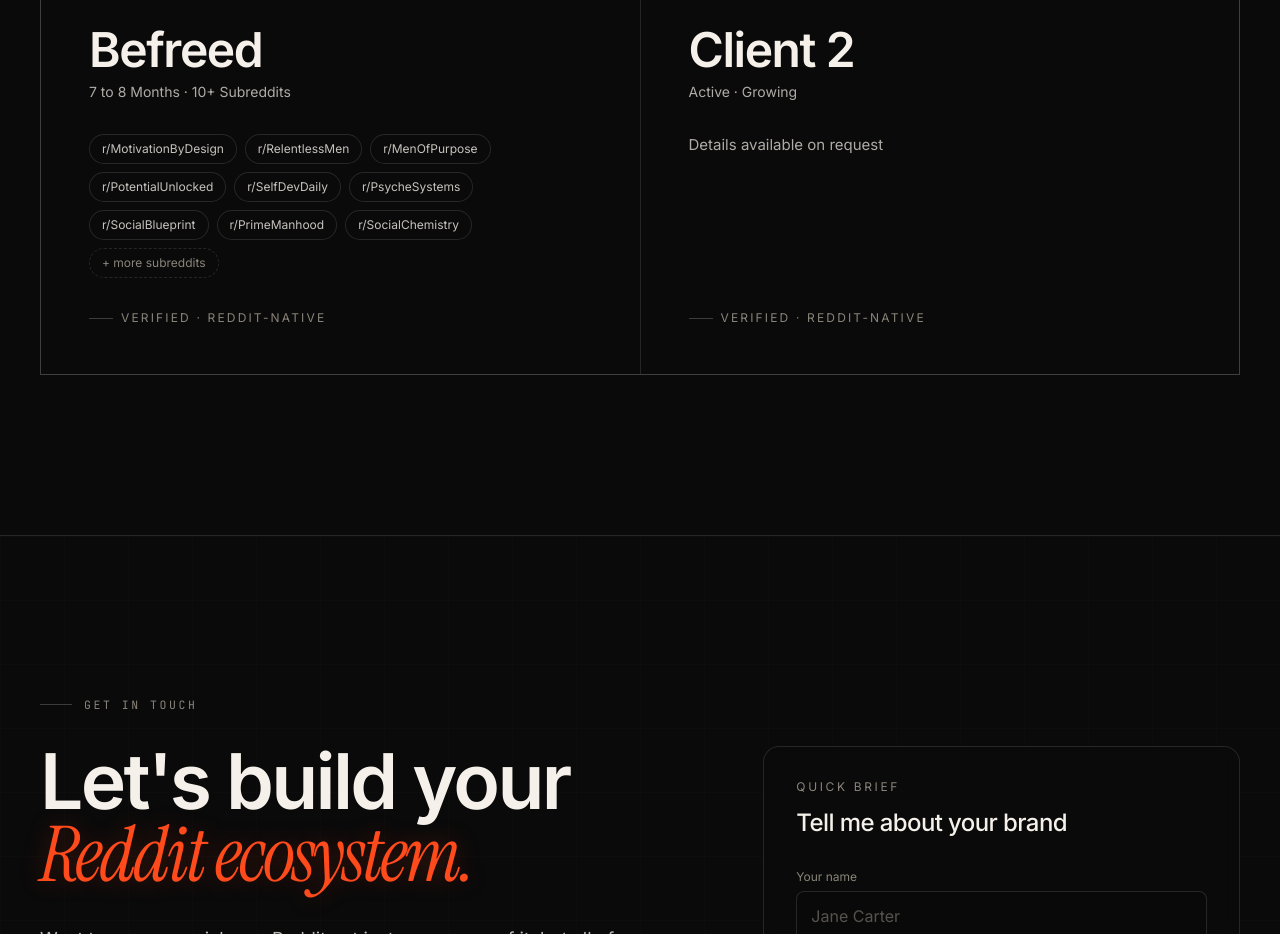
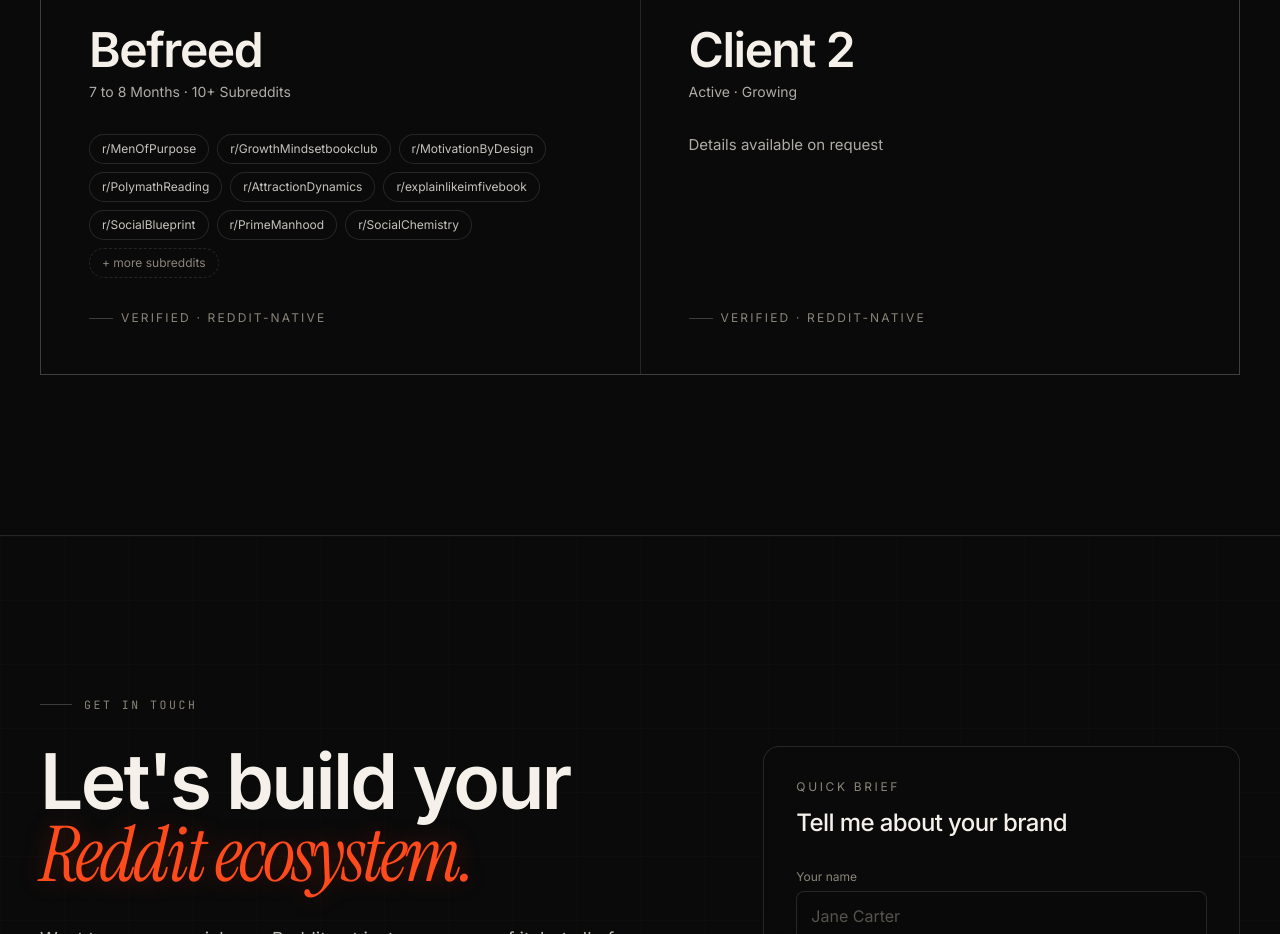
Before and after one commit to amex77/New-Portfolio, a React (Vite) app: page / in a window 1280 px wide. Shown: the part 5900-6834 px from the top of the page. Built offline with nearby package versions, Linux system fonts and the light colour scheme.

Commit message:
Update Befreed client tile to 9 subreddits matching new featured list

```diff
--- a/src/data.ts
+++ b/src/data.ts
@@ -153,12 +153,12 @@
     name: "Befreed",
     meta: "7 to 8 Months · 10+ Subreddits",
     subs: [
+      "r/MenOfPurpose",
+      "r/GrowthMindsetbookclub",
       "r/MotivationByDesign",
-      "r/RelentlessMen",
-      "r/MenOfPurpose",
-      "r/PotentialUnlocked",
-      "r/SelfDevDaily",
-      "r/PsycheSystems",
+      "r/PolymathReading",
+      "r/AttractionDynamics",
+      "r/explainlikeimfivebook",
       "r/SocialBlueprint",
       "r/PrimeManhood",
       "r/SocialChemistry"
```
